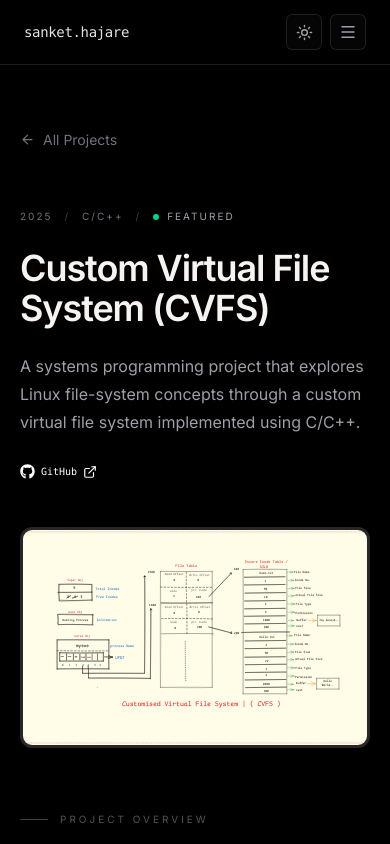
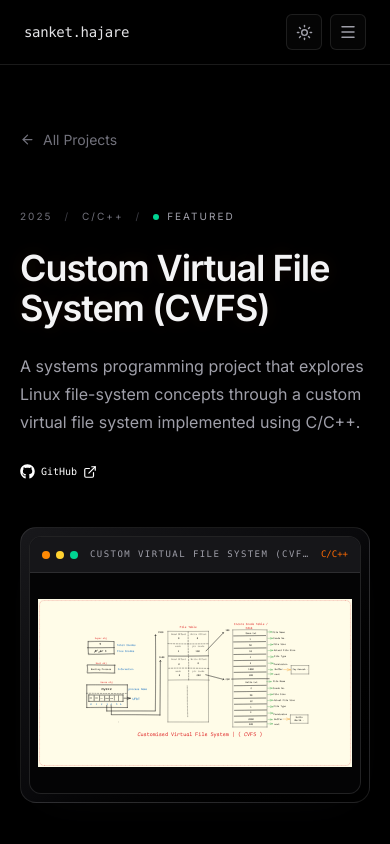
Before and after one commit to SanketHajare44/portfolio, a React (Vite) app in the folder client/: page /projects/custom-virtual-file-system in a window 390 px wide. Shown: the top 844 px of the page. Built offline with nearby package versions, Linux system fonts and the light colour scheme.

Commit message:
Improve responsive project image previews

```diff
--- a/client/src/pages/ProjectDetails.jsx
+++ b/client/src/pages/ProjectDetails.jsx
@@ -408,33 +408,39 @@ const ProjectDetails = () => {
 
 
                 {/* =====================================================
-
                     HERO IMAGE
-
                 ====================================================== */}
 
+                {project.imageUrl && (
+                    <section className="mt-12 sm:mt-16 lg:mt-20">
+                        <div className="group overflow-hidden rounded-2xl border border-zinc-200/80 bg-gradient-to-br from-orange-50 via-white to-zinc-100 p-2 shadow-[0_14px_42px_-24px_rgba(24,24,27,0.42)] sm:p-3 dark:border-white/10 dark:from-zinc-900 dark:via-zinc-950 dark:to-black">
+                            <div className="overflow-hidden rounded-xl border border-zinc-200/80 bg-white dark:border-white/10 dark:bg-zinc-950">
+                                <div className="flex h-9 items-center justify-between border-b border-zinc-200/80 bg-white/90 px-3 sm:px-4 dark:border-white/10 dark:bg-zinc-900/90">
+                                    <div className="flex items-center gap-1.5" aria-hidden="true">
+                                        <span className="h-2 w-2 rounded-full bg-orange-400" />
+                                        <span className="h-2 w-2 rounded-full bg-amber-300" />
+                                        <span className="h-2 w-2 rounded-full bg-emerald-400" />
+                                    </div>
+                                    <span className="ml-3 truncate font-mono text-[9px] uppercase tracking-[0.16em] text-zinc-400 sm:text-[10px]">
+                                        {project.title} · project preview
+                                    </span>
+                                    <span className="ml-3 shrink-0 font-mono text-[9px] text-orange-500">
+                                        {project.category}
+                                    </span>
+                                </div>
 
-
-                {project.imageUrl && (
-
-                    <section className="mt-12 sm:mt-16 lg:mt-20">
-
-                        <div className="group overflow-hidden rounded-xl border-3 border-zinc-200 bg-zinc-100 dark:border-zinc-800 dark:bg-zinc-950">
-
-                            <img
-
-                                src={project.imageUrl}
-
-                                alt={`${project.title} project screenshot`}
-
-                                className="block aspect-[16/10] w-full object-cover transition-transform duration-700 group-hover:scale-[1.015]"
-
-                            />
-
+                                <div className="flex min-h-[220px] items-center justify-center overflow-hidden bg-zinc-100/70 p-2 sm:min-h-[320px] sm:p-4 lg:min-h-[440px] dark:bg-black/50">
+                                    <img
+                                        src={project.imageUrl}
+                                        alt={`${project.title} project screenshot`}
+                                        loading="lazy"
+                                        decoding="async"
+                                        className="block max-h-[72vh] w-full object-contain transition-transform duration-700 group-hover:scale-[1.01]"
+                                    />
+                                </div>
+                            </div>
                         </div>
-
                     </section>
-
                 )}
 
 
```
